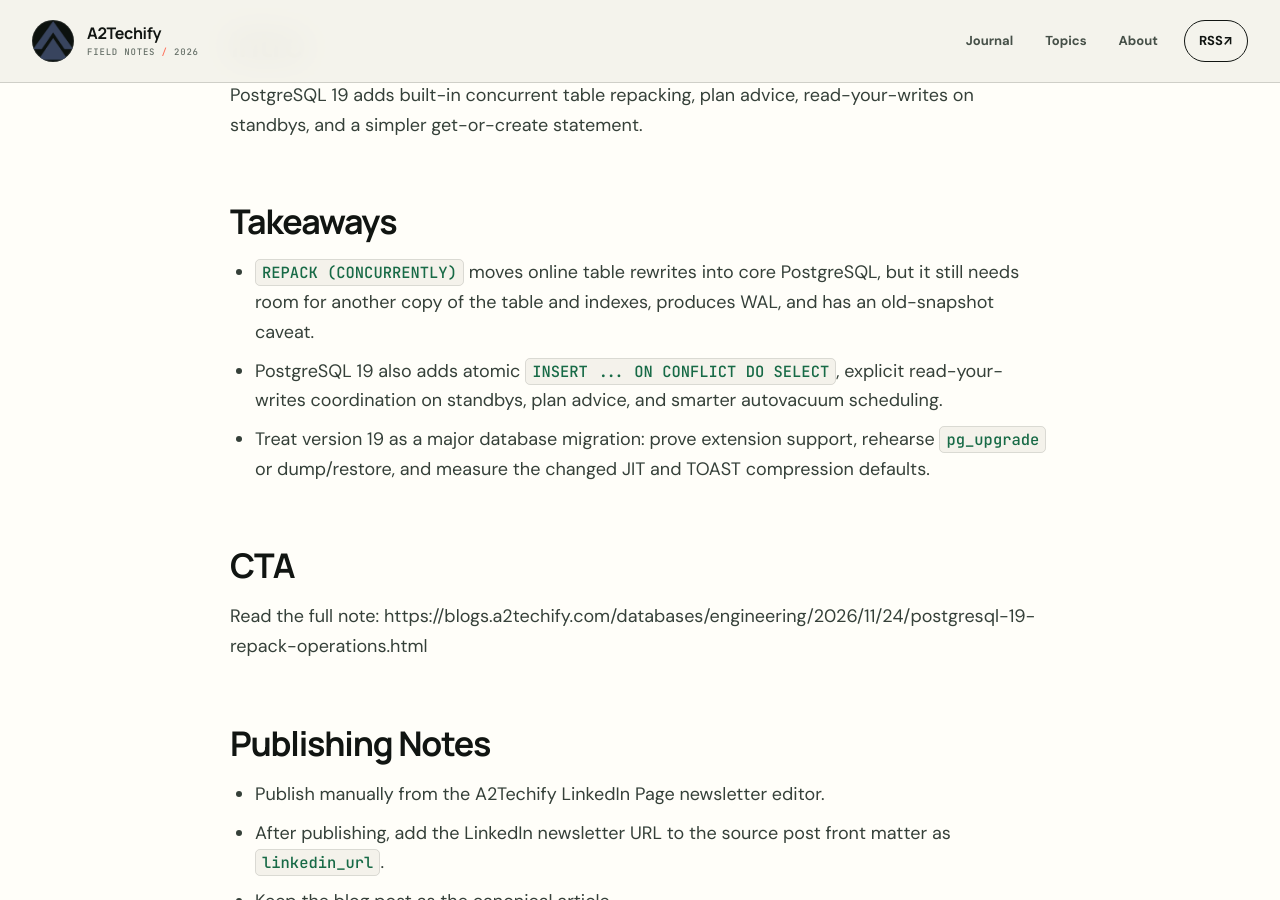
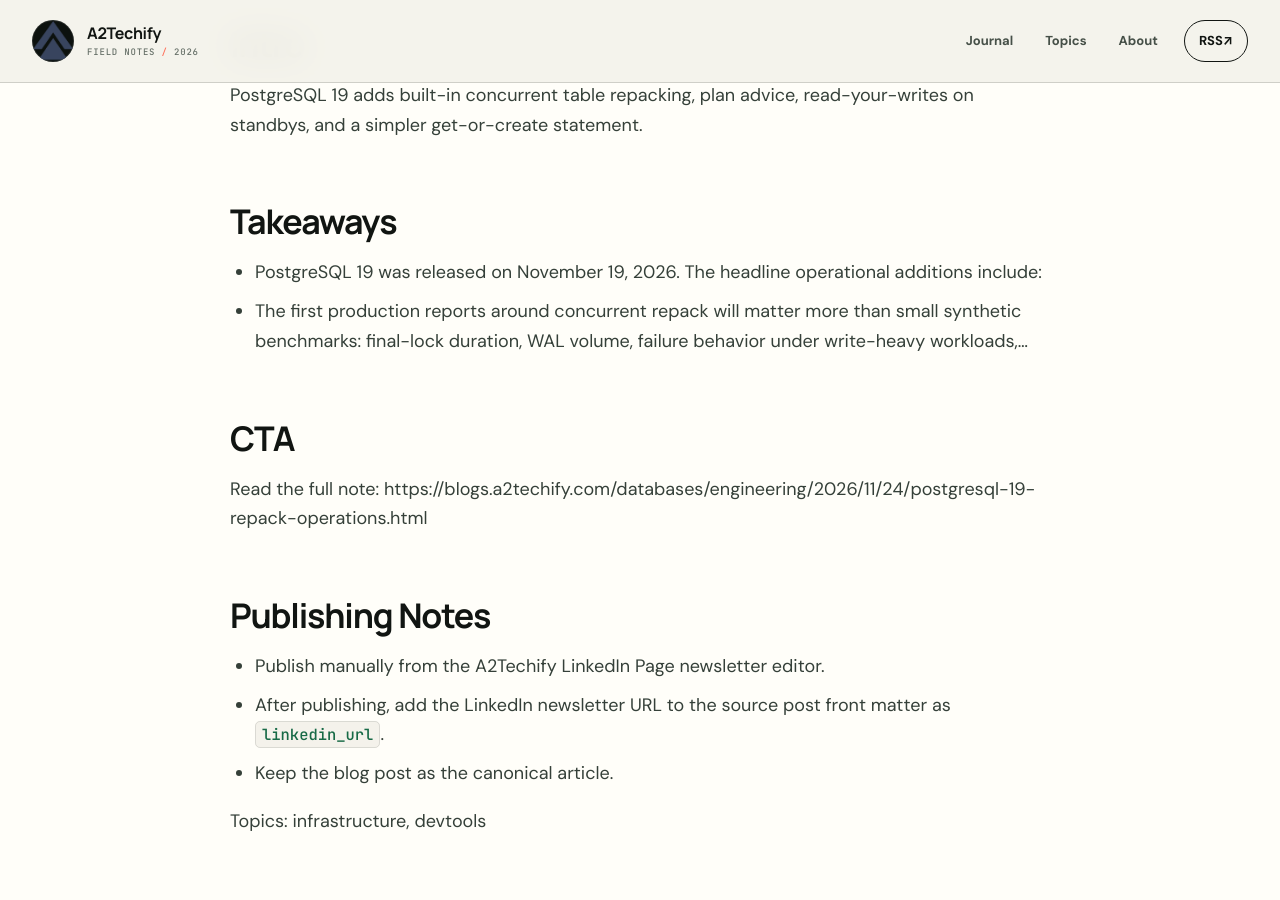
Before and after one commit to A2Techify-LLC/a2techify-blogs, a Jekyll site: the page built from linkedin-drafts/2026-11-24-postgresql-19-repack-operations.md, in a window 1280 px wide and 900 px high, scrolled down 1338 px. Built offline with Jekyll 4.4.1, drawn with Linux system fonts in a browser that asks for light colours; our own code applies the rules of GitHub Pages for plain Markdown files.

Commit message:
Generate LinkedIn newsletter drafts

```diff
--- a/linkedin-drafts/2026-11-24-postgresql-19-repack-operations.md
+++ b/linkedin-drafts/2026-11-24-postgresql-19-repack-operations.md
@@ -15,9 +15,8 @@ PostgreSQL 19 adds built-in concurrent table repacking, plan advice, read-your-w
 
 ## Takeaways
 
-- `REPACK (CONCURRENTLY)` moves online table rewrites into core PostgreSQL, but it still needs room for another copy of the table and indexes, produces WAL, and has an old-snapshot caveat.
-- PostgreSQL 19 also adds atomic `INSERT ... ON CONFLICT DO SELECT`, explicit read-your-writes coordination on standbys, plan advice, and smarter autovacuum scheduling.
-- Treat version 19 as a major database migration: prove extension support, rehearse `pg_upgrade` or dump/restore, and measure the changed JIT and TOAST compression defaults.
+- PostgreSQL 19 was released on November 19, 2026. The headline operational additions include:
+- The first production reports around concurrent repack will matter more than small synthetic benchmarks: final-lock duration, WAL volume, failure behavior under write-heavy workloads,...
 
 ## CTA
 
```
